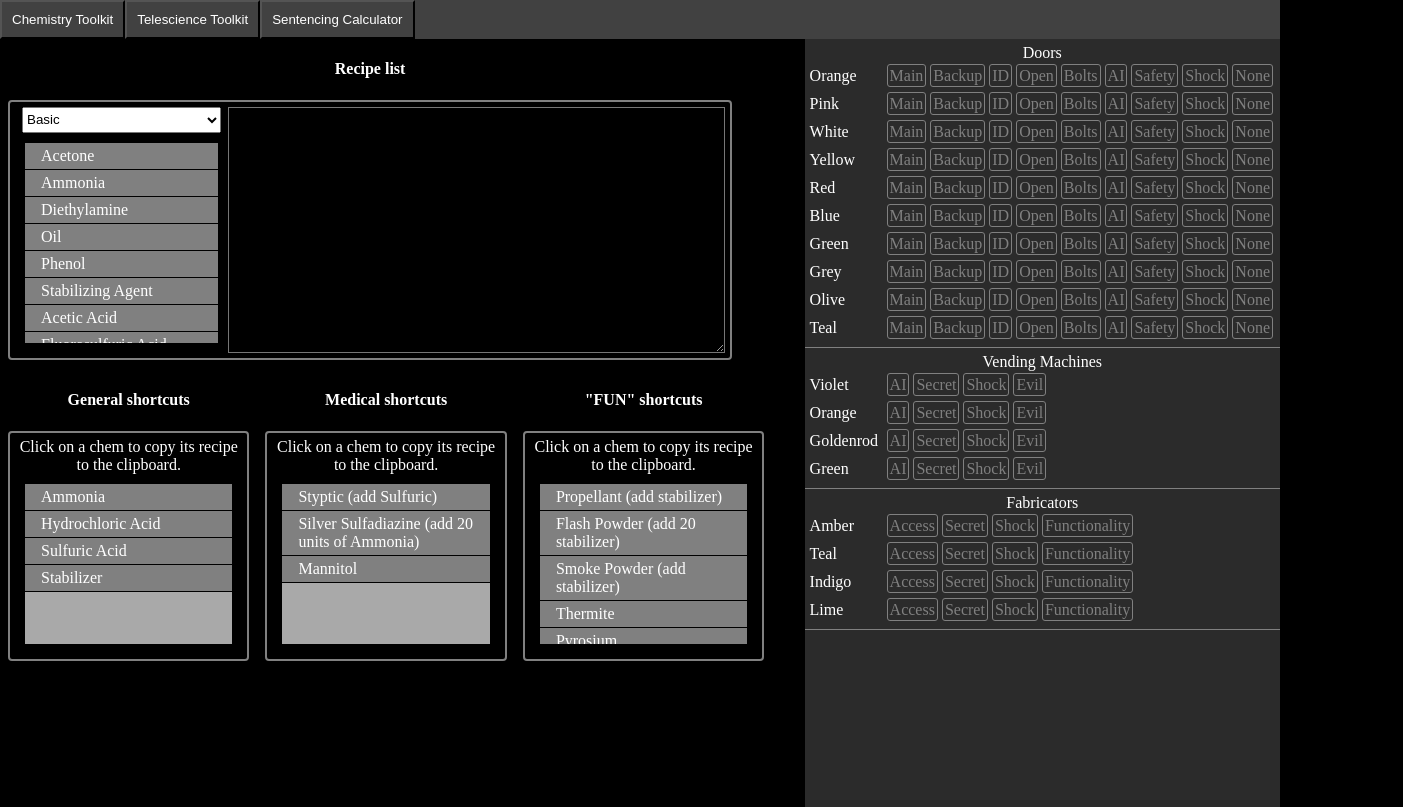
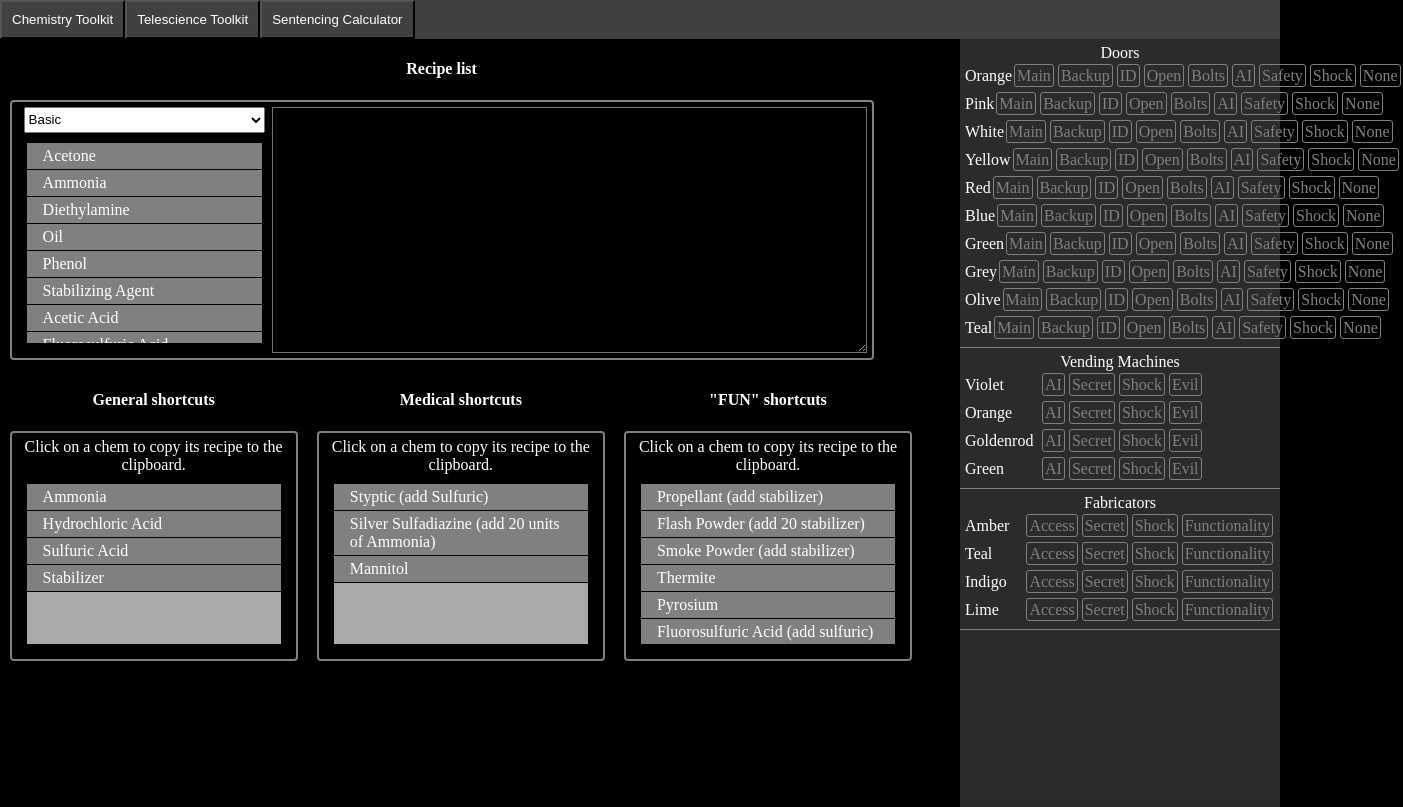
Before and after one commit to justonhart/SimpleSiteTemplate, a plain HTML site: page index.html in a window 1280 px wide. Shown: the whole page, 1403 px wide, since content can reach past the window. Drawn offline with Linux system fonts and the light colour scheme.

Commit message:
Fix sidebar width

```diff
--- a/styles/style.css
+++ b/styles/style.css
@@ -46,8 +46,8 @@ body {
 }
 
 #sidebar{
-    flex-basis: auto;
     background-color: rgb(43, 43, 43);
+    width: 25%;
 }
 
 .sidebarEntry{
```
